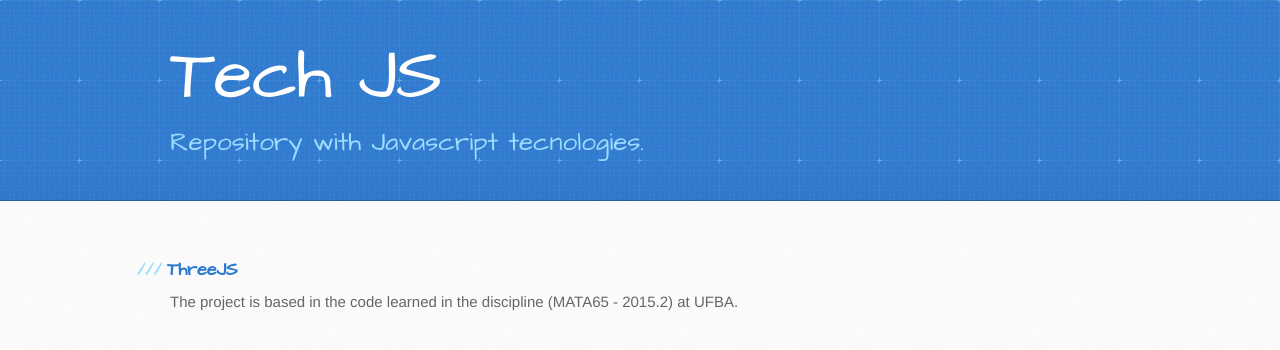
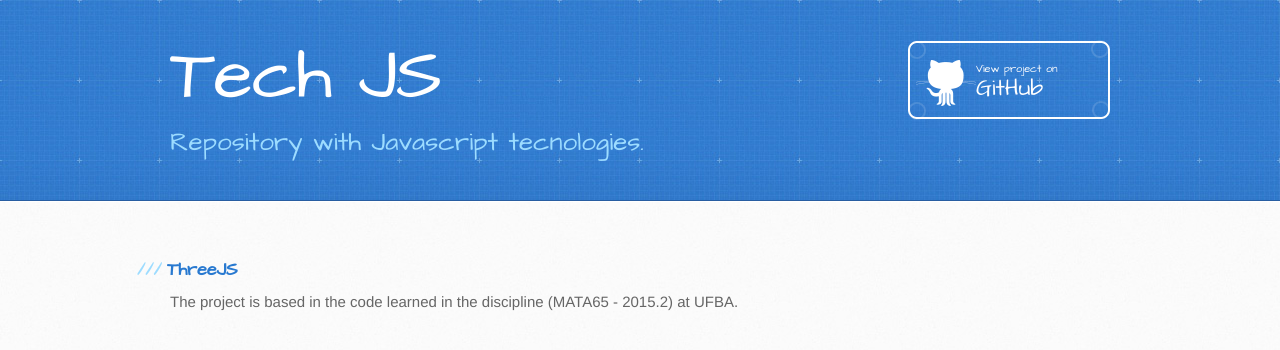
Before and after one commit to massilva/techjs, a plain HTML site: page index.html in a window 1280 px wide. Drawn offline with Linux system fonts and the light colour scheme.

Commit message:
Adicionando botão para redirecionar para o repositorio

```diff
--- a/index.html
+++ b/index.html
@@ -19,6 +19,7 @@
       <div class="inner">
         <h1>Tech JS</h1>
         <h2>Repository with Javascript tecnologies.</h2>
+        <a href="https://github.com/massilva/techjs" class="button"><small>View project on</small> GitHub</a>
       </div>
     </header>
     <div id="content-wrapper">
```
